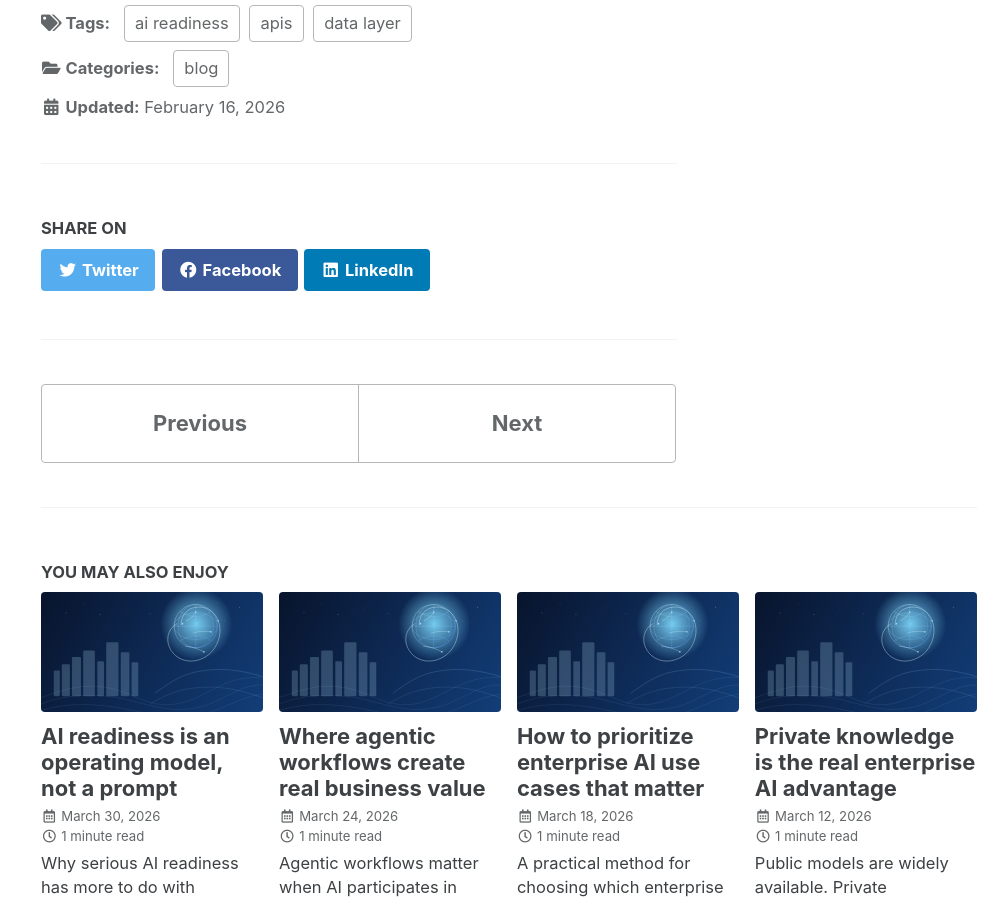
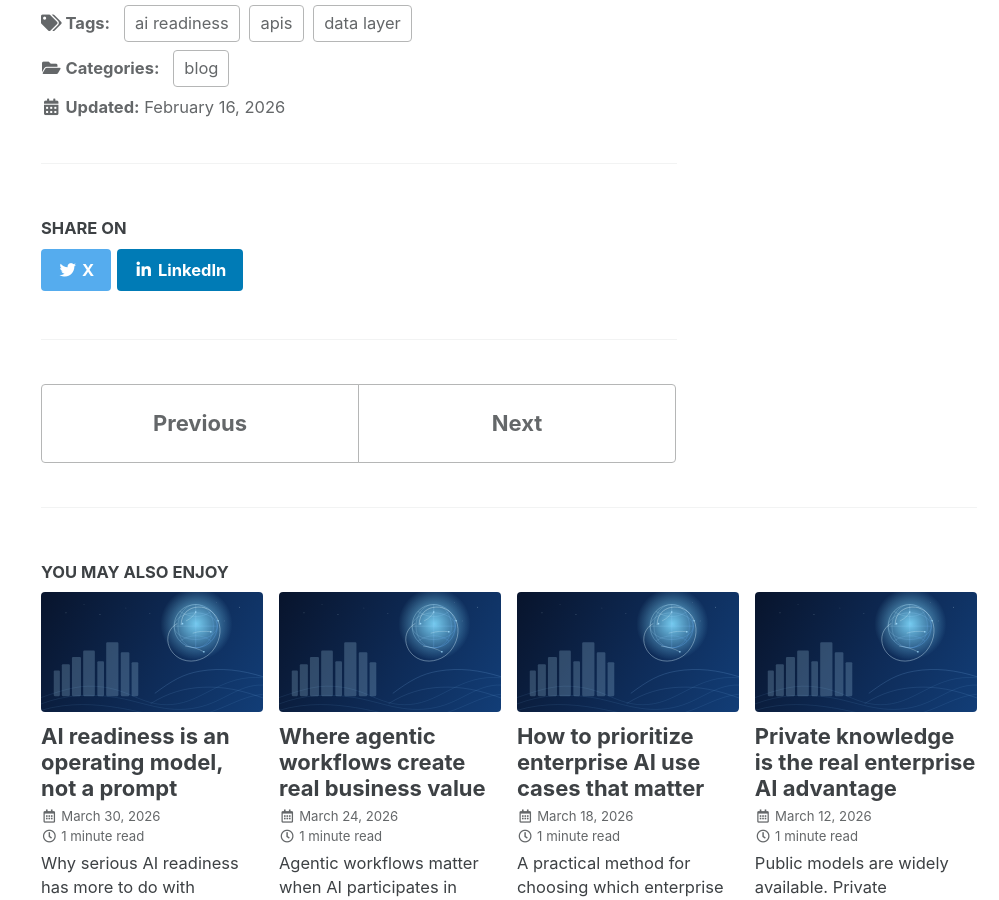
Before and after one commit to Umplify/umplify, a Jekyll site: the page built from _posts/2026-02-16-building-an-ai-ready-data-and-api-layer.md, in a window 1280 px wide and 900 px high, scrolled down 1505 px. Shown: the whole window, without its empty margins (281-1280 px from the left). Built offline with Jekyll 4.4.1, drawn with Linux system fonts in a browser that asks for light colours; cached includes are drawn as plain includes.

Commit message:
Refactor social share links for better readability

```diff
--- a/_includes/social-share.html
+++ b/_includes/social-share.html
@@ -1,11 +1,19 @@
 <section class="page__share">
-  {% if site.data.ui-text[site.locale].share_on_label %}
-    <h4 class="page__share-title">{{ site.data.ui-text[site.locale].share_on_label | default: "Share on" }}</h4>
-  {% endif %}
+{% if site.data.ui-text[site.locale].share_on_label %}
+  <h4 class="page__share-title">{{ site.data.ui-text[site.locale].share_on_label | default: "Share on" }}</h4>
+{% endif %}
 
-  <a href="https://twitter.com/intent/tweet?{% if site.twitter.username %}via={{ site.twitter.username | url_encode }}&{% endif %}text={{ page.title | url_encode }}%20{{ page.url | absolute_url | url_encode }}" class="btn btn--twitter" onclick="window.open(this.href, 'window', 'left=20,top=20,width=500,height=500,toolbar=1,resizable=0'); return false;" title="{{ site.data.ui-text[site.locale].share_on_label | default: 'Share on' }} Twitter"><i class="fab fa-fw fa-twitter" aria-hidden="true"></i><span> Twitter</span></a>
+  <a href="https://twitter.com/intent/tweet?{% if site.twitter.username %}via={{ site.twitter.username | url_encode }}&{% endif %}text={{ page.title | url_encode }}%20{{ page.url | absolute_url | url_encode }}"
+     class="btn btn--twitter"
+     onclick="window.open(this.href, 'window', 'left=20,top=20,width=500,height=500,toolbar=1,resizable=0'); return false;"
+     title="{{ site.data.ui-text[site.locale].share_on_label | default: 'Share on' }} X">
+    <i class="fab fa-fw fa-twitter" aria-hidden="true"></i> X
+  </a>
 
-  <a href="https://www.facebook.com/sharer/sharer.php?u={{ page.url | absolute_url | url_encode }}" class="btn btn--facebook" onclick="window.open(this.href, 'window', 'left=20,top=20,width=500,height=500,toolbar=1,resizable=0'); return false;" title="{{ site.data.ui-text[site.locale].share_on_label | default: 'Share on' }} Facebook"><i class="fab fa-fw fa-facebook" aria-hidden="true"></i><span> Facebook</span></a>
-
-  <a href="https://www.linkedin.com/shareArticle?mini=true&url={{ page.url | absolute_url | url_encode }}" class="btn btn--linkedin" onclick="window.open(this.href, 'window', 'left=20,top=20,width=500,height=500,toolbar=1,resizable=0'); return false;" title="{{ site.data.ui-text[site.locale].share_on_label | default: 'Share on' }} LinkedIn"><i class="fab fa-fw fa-linkedin" aria-hidden="true"></i><span> LinkedIn</span></a>
+  <a href="https://www.linkedin.com/shareArticle?mini=true&url={{ page.url | absolute_url | url_encode }}"
+     class="btn btn--linkedin"
+     onclick="window.open(this.href, 'window', 'left=20,top=20,width=500,height=500,toolbar=1,resizable=0'); return false;"
+     title="{{ site.data.ui-text[site.locale].share_on_label | default: 'Share on' }} LinkedIn">
+    <i class="fab fa-fw fa-linkedin-in" aria-hidden="true"></i> LinkedIn
+  </a>
 </section>
```
